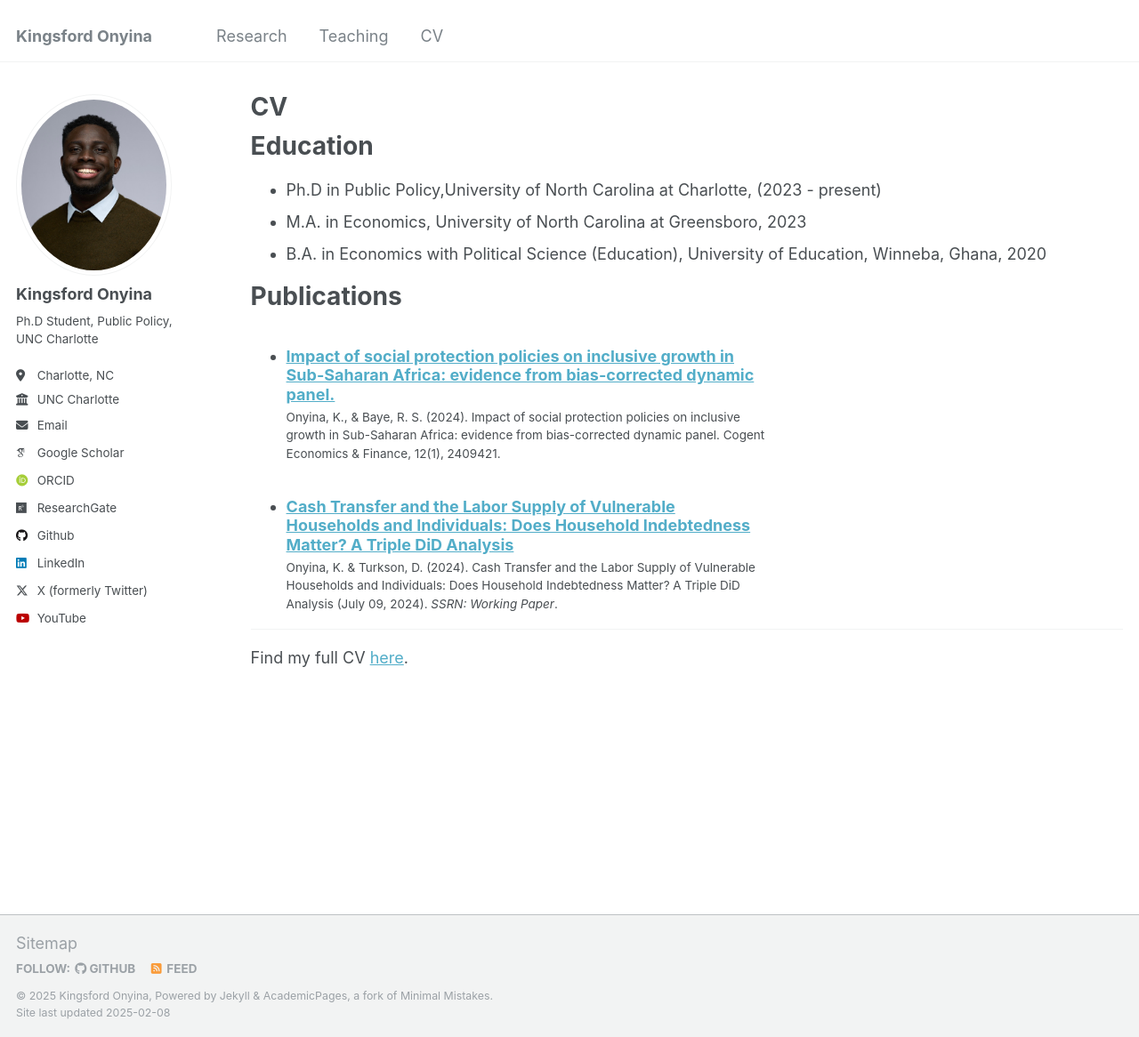
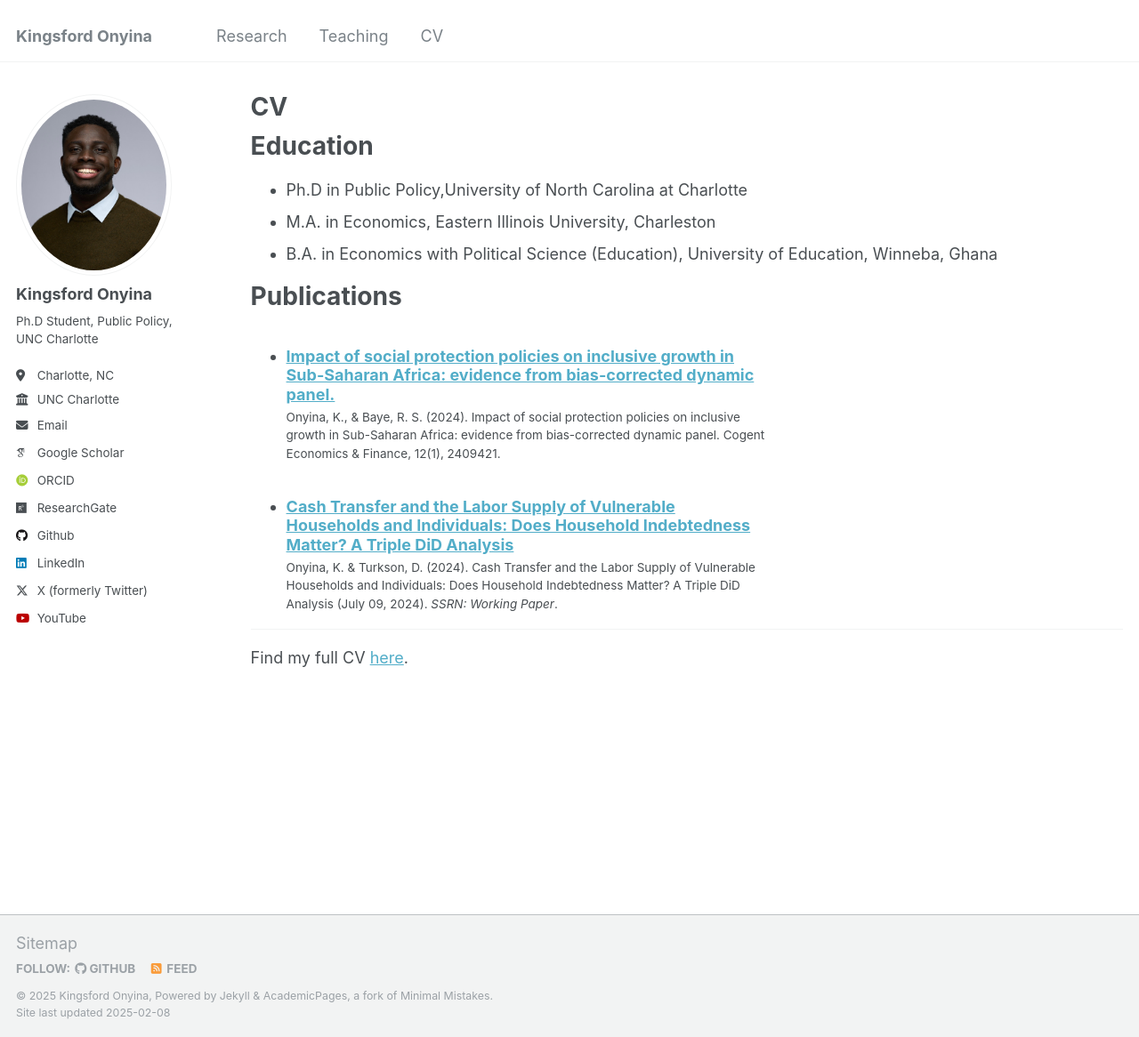
Before and after one commit to kingsfordonyina/kingsfordonyina.github.io, a Jekyll site: the page built from _pages/cv.md, in a window 1280 px wide and 1166 px high. Shown: the whole window at 89% size. Built offline with Jekyll 4.4.1, drawn with Linux system fonts in a browser that asks for light colours; some web fonts are replaced.

Commit message:
Update cv.md

```diff
--- a/_pages/cv.md
+++ b/_pages/cv.md
@@ -11,9 +11,9 @@ redirect_from:
 
 Education
 ======
-* Ph.D in Public Policy,University of North Carolina at Charlotte, (2023 - present)
-* M.A. in Economics, University of North Carolina at Greensboro, 2023
-* B.A. in Economics with Political Science (Education), University of Education, Winneba, Ghana, 2020
+* Ph.D in Public Policy,University of North Carolina at Charlotte
+* M.A. in Economics, Eastern Illinois University, Charleston
+* B.A. in Economics with Political Science (Education), University of Education, Winneba, Ghana
 
 
 Publications
```
